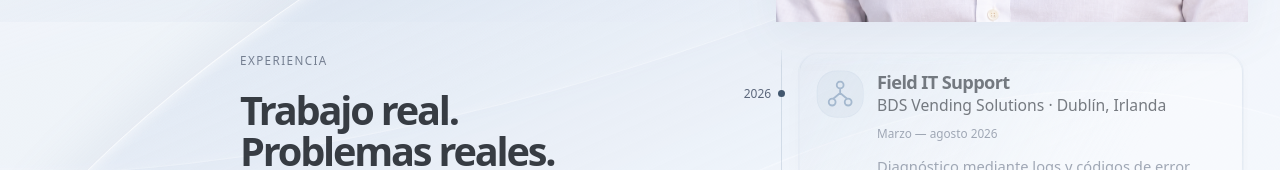
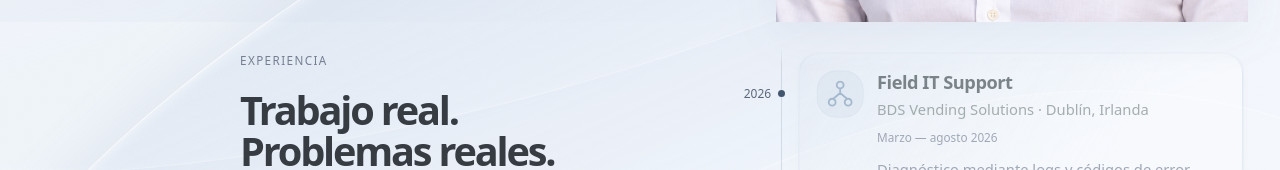
Before and after one commit to khalidbeno/khalidbeno.com, a Next.js app: page / in a window 1280 px wide. Shown: the part 778-948 px from the top of the page. Built offline with nearby package versions, Linux system fonts and the light colour scheme; no server answers.

Commit message:
style: emphasize job titles and mute company names

```diff
--- a/src/styles/experience.css
+++ b/src/styles/experience.css
@@ -653,3 +653,20 @@
     width: min(100%, max(220px, calc(100svh - 470px)));
   }
 }
+
+/* Editorial hierarchy: job title first; employer and location secondary. */
+.experience-card h3 {
+  color: #1d292b;
+  font-weight: 750;
+  letter-spacing: -0.025em;
+}
+.experience-company {
+  margin-top: 0.375rem;
+  color: #64716e;
+  font-size: 0.94rem;
+  font-weight: 450;
+  line-height: 1.45;
+}
+@media (prefers-contrast: more) {
+  .experience-company { color: #394845; }
+}
```
